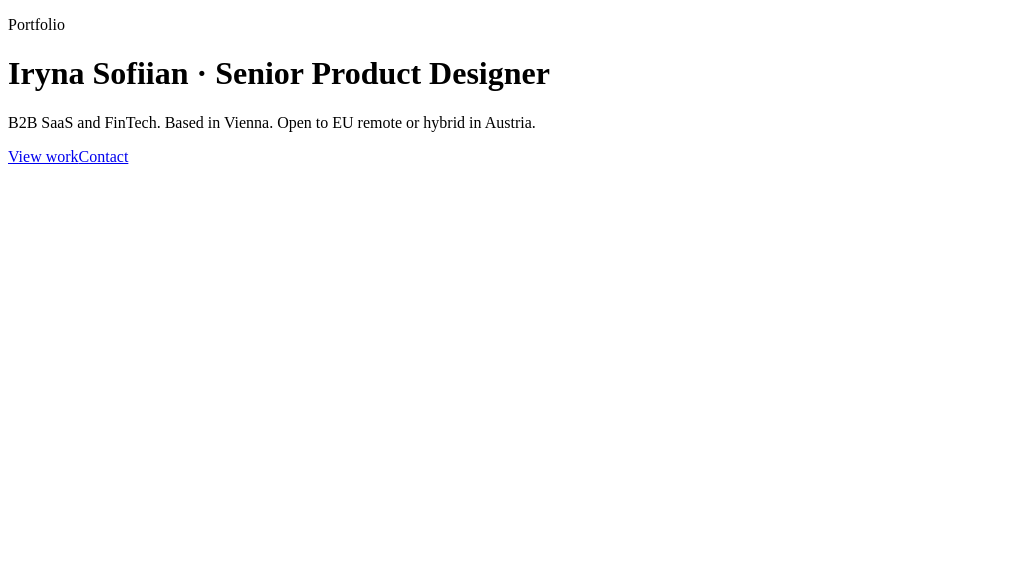
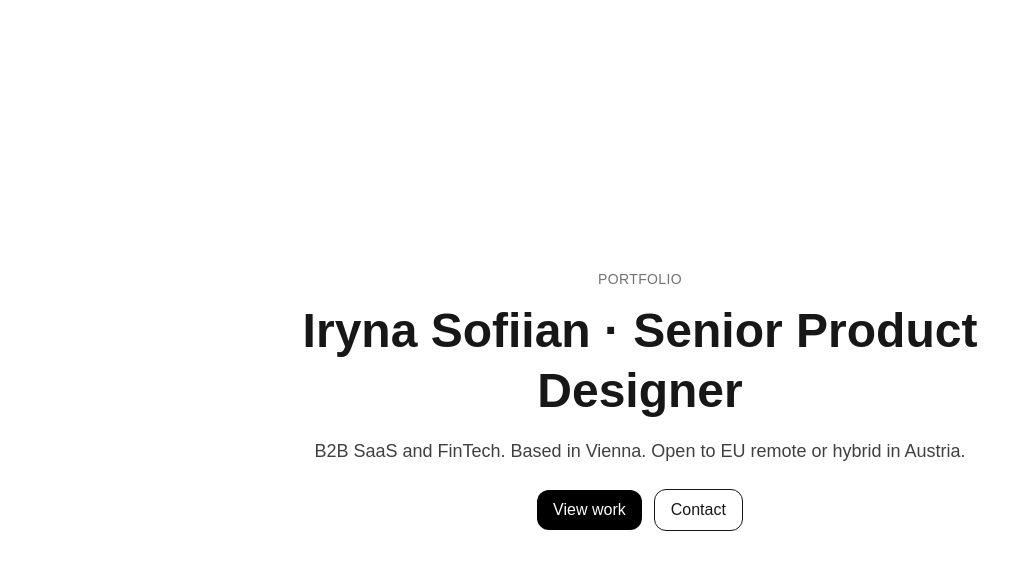
Before and after one commit to LiraCalifornia/iryna-portfolio, a Next.js app: page / in a window 1280 px wide. Shown: the top 570 px of the page, without its empty margins (0-1032 px from the left). Built offline with nearby package versions, Linux system fonts and the light colour scheme.

Commit message:
fix: root layout + routes

```diff
--- /dev/null
+++ b/src/app/layout.tsx
@@ -0,0 +1,24 @@
+// рядок 1
+import "./globals.css";
+// рядок 2
+import type { Metadata } from "next";
+
+// рядки 4–13
+export const metadata: Metadata = {
+  title: "Iryna Sofiian — Senior Product Designer",
+  description:
+    "B2B SaaS and FinTech. Based in Vienna. Open to EU remote or hybrid in Austria.",
+};
+
+// рядки 15–24
+export default function RootLayout({
+  children,
+}: {
+  children: React.ReactNode;
+}) {
+  return (
+    <html lang="en">
+      <body className="bg-white text-neutral-900 antialiased">{children}</body>
+    </html>
+  );
+}
```
